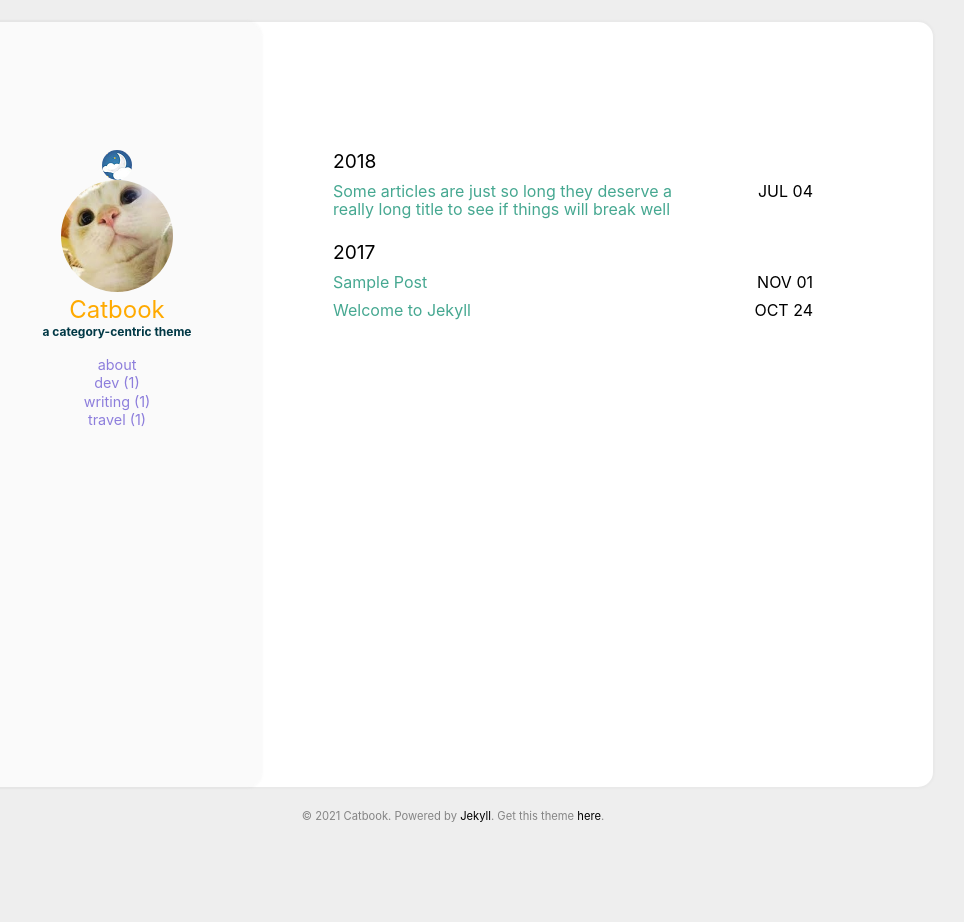
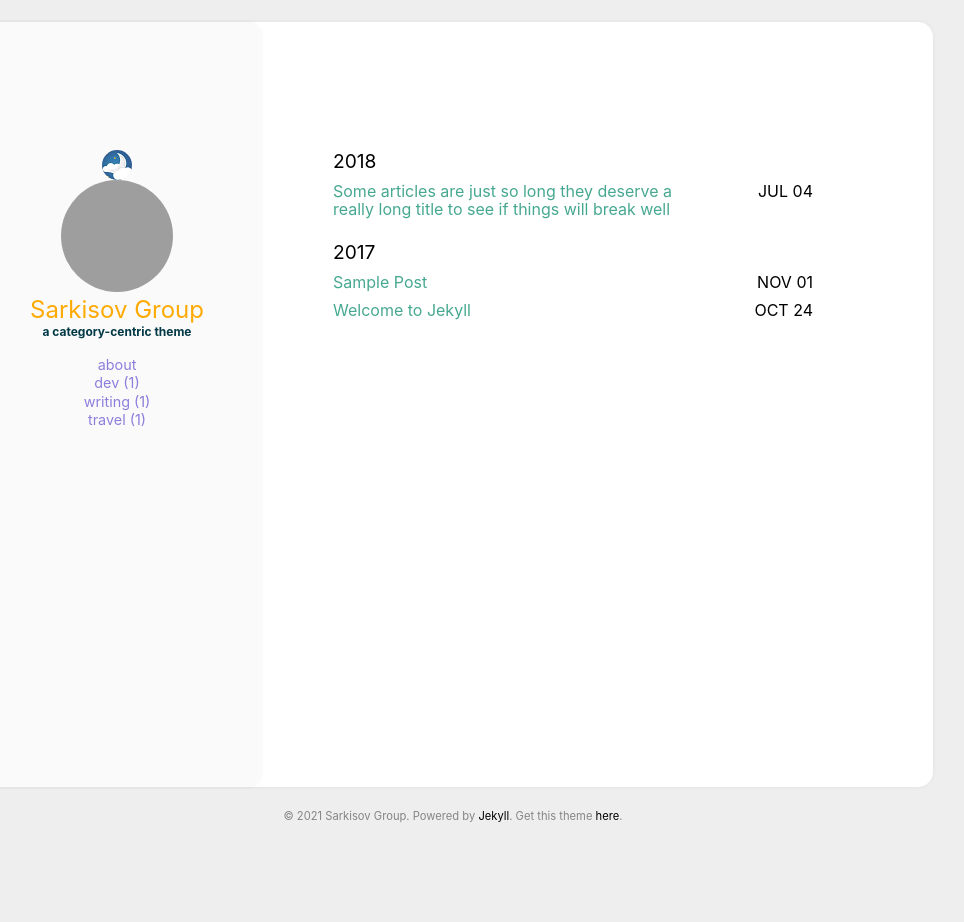
Before and after one commit to SarkisovGitHub/SarkisovGroup.github.io, a Jekyll site: the page built from index.html, in a window 1280 px wide. Shown: the whole page, without its empty margins (187-1151 px from the left). Built offline with Jekyll 4.4.1, drawn with Linux system fonts in a browser that asks for light colours; grey boxes are pictures that could not be loaded.

Commit message:
Update _config.yml

```diff
--- a/_config.yml
+++ b/_config.yml
@@ -12,14 +12,14 @@ url: http://starry99.github.io/catbook # the base hostname & protocol for your s
 permalink: /:year-:month/:title
 timezone:
 
-favicon: /assets/img/favicon.ico
+#favicon: /assets/img/favicon.ico
 
 google_analytics: #UA—XXXXXXXX-X
 disqus_shortname: #disqus shortname
 
 user:
-  name: Catbook
-  pic: /assets/img/cat.jpg
+  name: Sarkisov Group
+  pic: TOC.png
   picAlt: "catbook"
   job: a category-centric theme
   aboutme: true # comment this out if you don't need the 'about' page.
```
